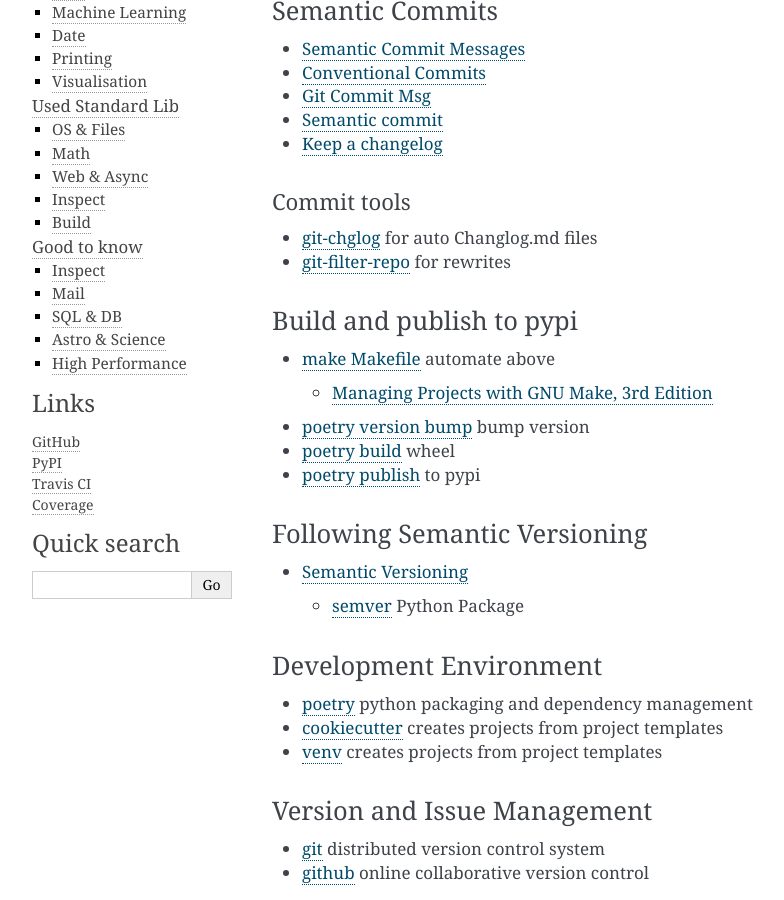
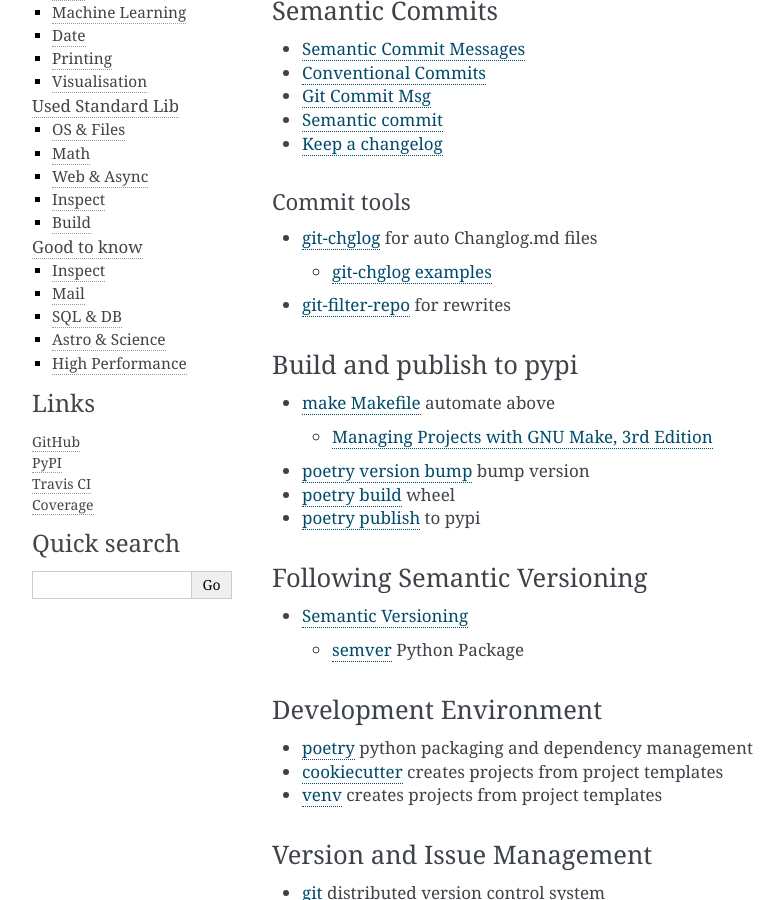
Before and after one commit to cruisen/cli-calc, a Sphinx documentation site: the page built from docs/extras/develop.md, in a window 1280 px wide and 900 px high, scrolled down 2320 px. Shown: the whole window, without its empty margins (148-932 px from the left). Built offline with Sphinx 7.4.7, drawn with Linux system fonts in a browser that asks for light colours.

Commit message:
doc: add git-chglog example link

```diff
--- a/docs/extras/develop.md
+++ b/docs/extras/develop.md
@@ -154,6 +154,7 @@ Integration as in: Deployment and Integration testing.
 
 #### Commit tools
 * [git-chglog](https://github.com/git-chglog/git-chglog) for auto Changlog.md files
+  * [git-chglog examples](https://github.com/git-chglog/example-type-scope-subject)
 * [git-filter-repo](https://andrewlock.net/rewriting-git-history-simply-with-git-filter-repo/) for rewrites
 
 ### Build and publish to pypi
```
Also changed, not shown: 5 other files.
